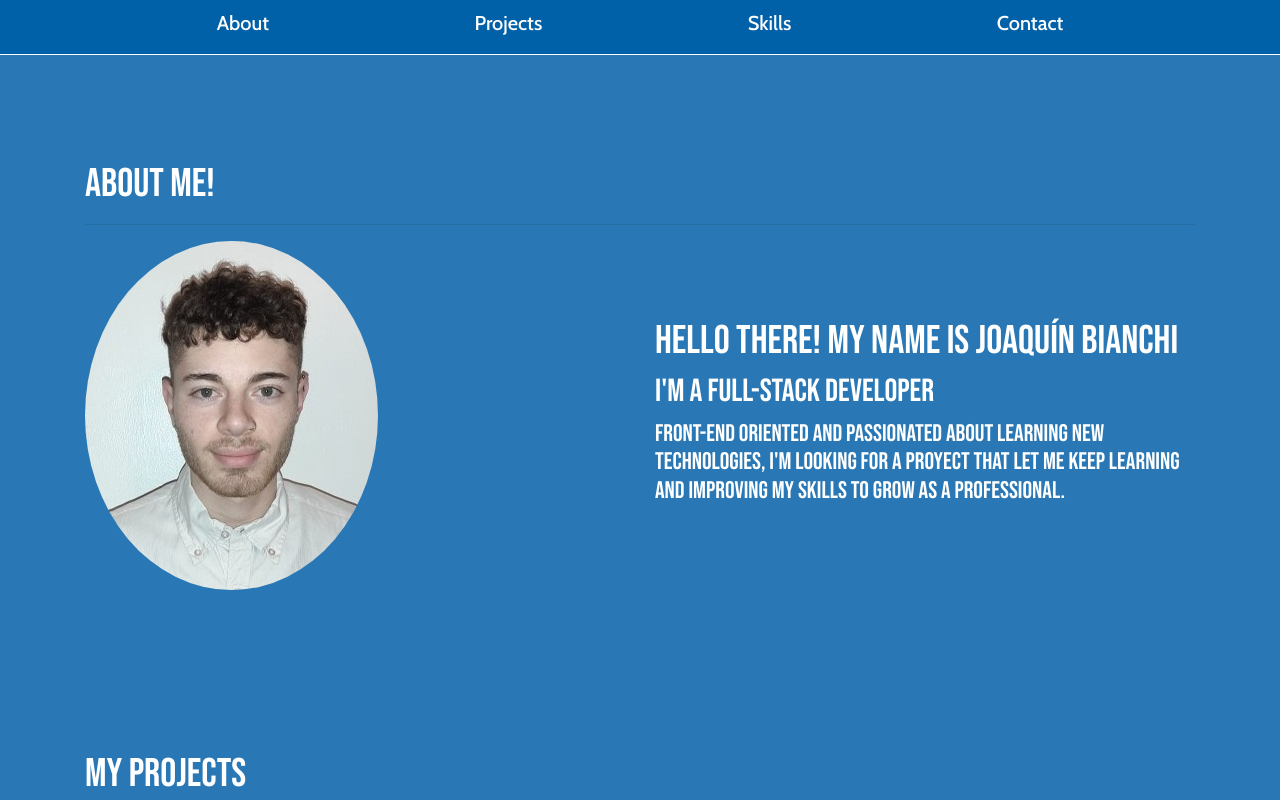
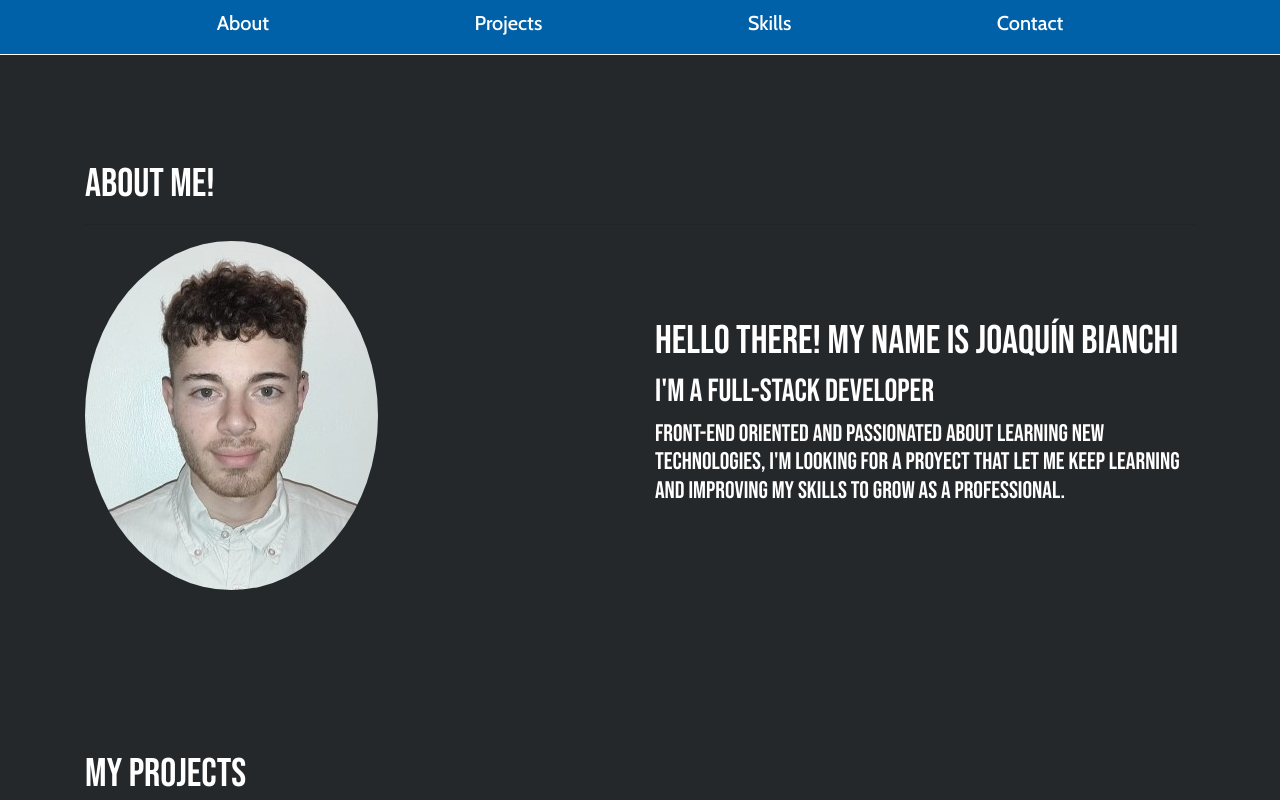
Before and after one commit to joaquinbian/Portfolio, a React (Create React App) app: page / in a window 1280 px wide. Shown: the top 800 px of the page. Built offline with nearby package versions, Linux system fonts and the light colour scheme.

Commit message:
adidng animation after loading

```diff
--- a/src/App.js
+++ b/src/App.js
@@ -1,19 +1,43 @@
-import "./App.css";
+import React, { useEffect, useState } from "react";
 import style from "./app.module.css";
 import NavBar from "./components/navbar/Navbar";
 import Projects from "./components/projects/Projects";
 import About from "./components/about/About";
 import Skills from "./components/skills/Skills";
 import Contact from "./components/contact/Contact";
+import Loader from "./components/Loader/Loader";
+import "./App.css";
 
 function App() {
+  const [loader, setLoader] = useState(false);
+
+  useEffect(() => {
+    let interval = null;
+    console.log("entre al usefect");
+    interval = setTimeout(() => {
+      setLoader(true);
+    }, 1500);
+
+    return () => {
+      clearInterval(interval);
+      setLoader(false);
+    };
+  }, []);
   return (
     <div>
-      <NavBar />
-      <About />
-      <Projects />
-      <Skills />
-      <Contact />
+      {!loader ? (
+        <Loader />
+      ) : (
+        <div>
+          <NavBar />
+          <div className={style.contentContainer}>
+            <About />
+            <Projects />
+            <Skills />
+            <Contact />
+          </div>
+        </div>
+      )}
     </div>
   );
 }
--- a/src/app.module.css
+++ b/src/app.module.css
@@ -1,13 +1,27 @@
 @import url("https://fonts.googleapis.com/css2?family=Nunito+Sans:wght@200&display=swap");
 
 body {
-  background-color: #2978b5;
+  background-color: #25282b;
   /* background-color: darkmagenta; */
   color: white;
 }
+
 a {
   text-decoration: none;
 }
 html {
   scroll-behavior: smooth;
 }
+.contentContainer {
+  animation-name: showContent;
+  animation-duration: 2s;
+}
+
+@keyframes showContent {
+  from {
+    opacity: 0;
+  }
+  to {
+    opacity: 1;
+  }
+}
--- /dev/null
+++ b/src/components/Loader/Loader.jsx
@@ -0,0 +1,15 @@
+import React from "react";
+import Animation from "../../loading2.gif";
+import style from "./loader.module.css";
+
+const Loader = () => {
+  return (
+    <div className={style.container}>
+      {/* <div className={style.loadingContainer}> */}
+      <img src={Animation} alt="loader" className={style.loader} />
+
+      {/* </div> */}
+    </div>
+  );
+};
+export default Loader;
--- /dev/null
+++ b/src/components/Loader/loader.module.css
@@ -0,0 +1,17 @@
+.loader {
+  margin: auto;
+  width: 5em;
+  height: 5em;
+}
+.loadingContainer {
+  background-color: red;
+  align-content: center;
+}
+/* div {
+  height: 100vh;
+} */
+.container {
+  display: flex;
+  justify-content: center;
+  height: 100vh;
+}
```
Also changed, not shown: src/loading.gif (added), src/loading2.gif (added).
